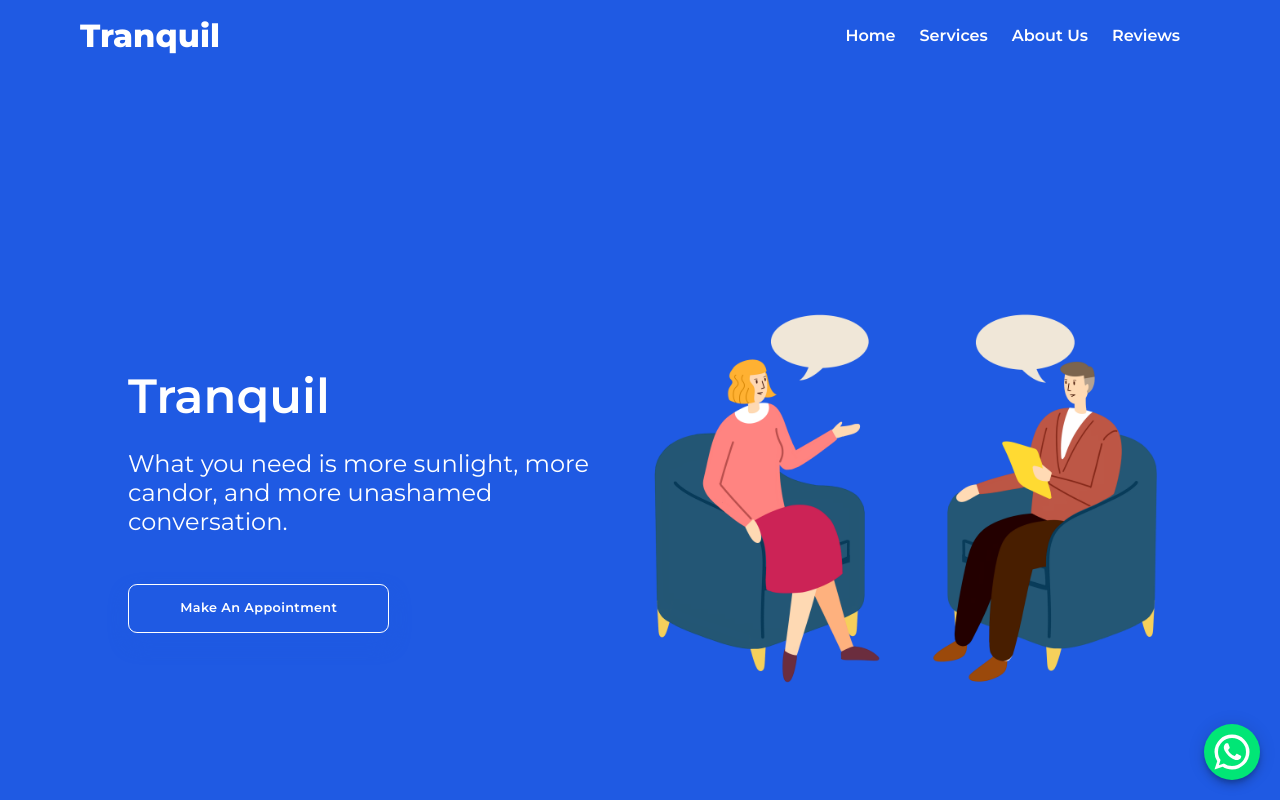
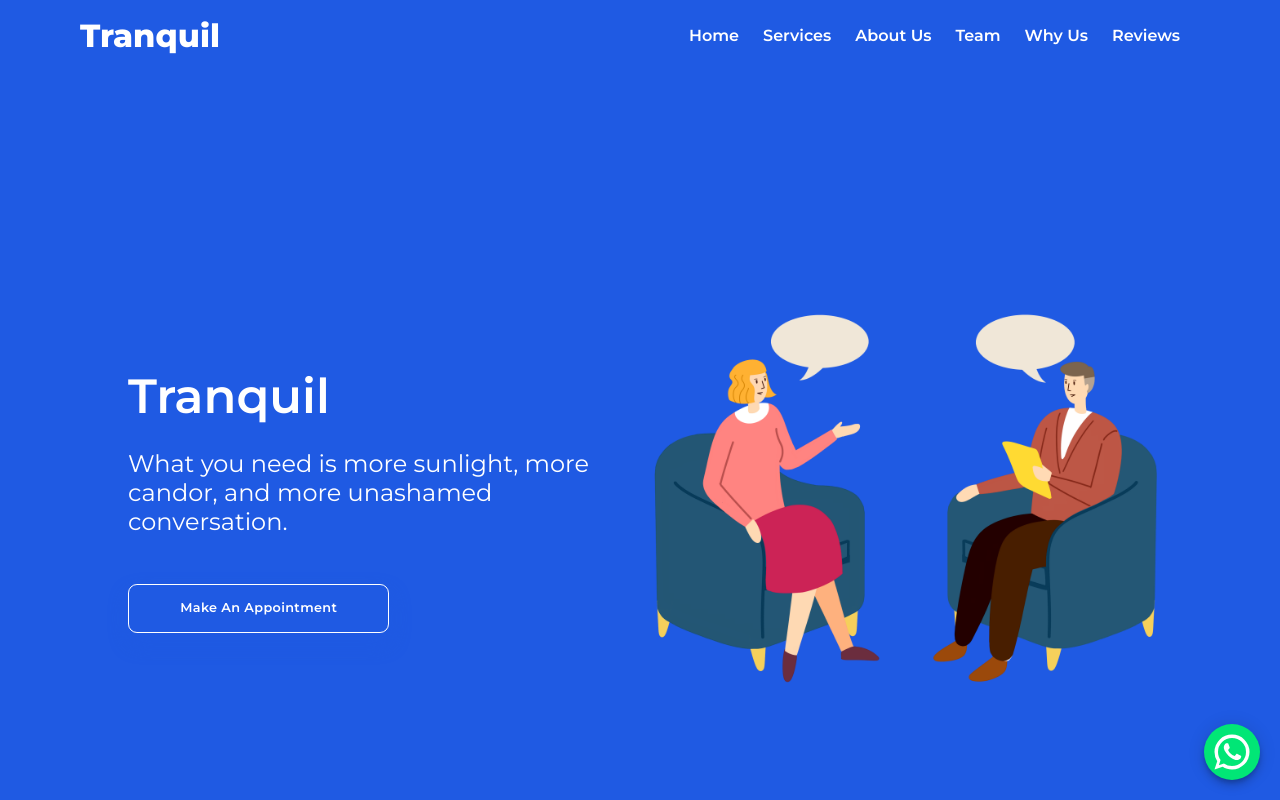
Before and after one commit to Chetan-Bashetti/tranquil, a React (Create React App) app: page / in a window 1280 px wide. Shown: the top 800 px of the page. Built offline with nearby package versions, Linux system fonts and the light colour scheme.

Commit message:
Updated nav bar and related container ids

```diff
--- a/src/components/Navbar/NavBar.js
+++ b/src/components/Navbar/NavBar.js
@@ -17,6 +17,16 @@ const NavBar = () => {
 		{ title: 'home', id: '#home', icon: <HomeIcon /> },
 		{ title: 'services', id: '#services', icon: <MiscellaneousServicesIcon /> },
 		{ title: 'about us', id: '#about_us', icon: <SupervisorAccountIcon /> },
+		{
+			title: 'team',
+			id: '#team',
+			icon: <RateReviewOutlinedIcon />
+		},
+		{
+			title: 'why us',
+			id: '#why-us',
+			icon: <RateReviewOutlinedIcon />
+		},
 		{
 			title: 'reviews',
 			id: '#reviews',
--- a/src/containers/ourteam/ourteam.js
+++ b/src/containers/ourteam/ourteam.js
@@ -22,7 +22,7 @@ const Team = ({ name, designation, gender, desc }) => {
 
 const OurTeam = () => {
 	return (
-		<div className='about-us-wrapper' id='services'>
+		<div className='about-us-wrapper' id='team'>
 			<div className='about-us-title'>Our Team</div>
 			<div className='team-data'>
 				{team?.map((eachMember) => (
--- a/src/containers/whyus/whyus.js
+++ b/src/containers/whyus/whyus.js
@@ -25,7 +25,7 @@ const Spacility = ({ icon, title, desc }) => {
 
 const WhyUs = () => {
 	return (
-		<div className='about-us-wrapper' id='WhyUs'>
+		<div className='about-us-wrapper' id='why-us'>
 			<div className='about-us-title'>Why Us</div>
 			<div className='why-us-wrapper'>
 				{specility.map((eachSpacility) => (
```
